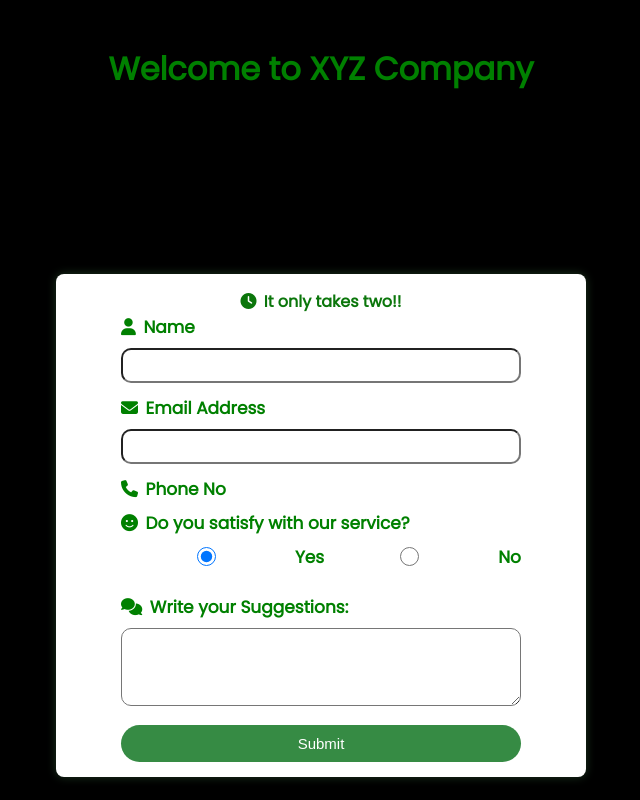
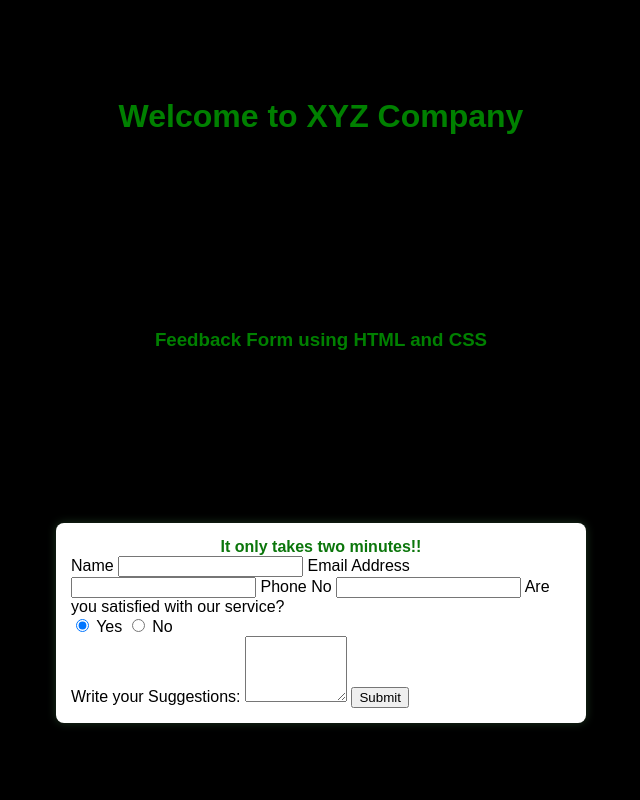
Before and after one commit to 23013726/devasc-team-1, a Flask app: page / in a window 1280 px wide. Shown: the whole page, without its empty margins (319-959 px from the left). Run offline with Flask 3, Linux system fonts and the light colour scheme.

Commit message:
Update by Henry

```diff
--- a/tempdir/templates/index.html
+++ b/tempdir/templates/index.html
@@ -1,138 +1,61 @@
 <!DOCTYPE html>
-
 <html lang="en">
 
 <head>
     <meta charset="UTF-8">
     <meta name="viewport" content="width=device-width,initial-scale=1.0">
     <title>Responsive Form Card</title>
-    <link rel="stylesheet" href="https://cdnjs.cloudflare.com/ajax/libs/font-awesome/6.5.1/css/all.min.css">
     <link rel="stylesheet" href="styles.css">
 </head>
 
 <body>
-
     <h1>Welcome to XYZ Company</h1>
-
-    <h3>Feedback Form using
-
-        HTML and CSS
-
-    </h3>
-
+    <h3>Feedback Form using HTML and CSS</h3>
     <div class="form-box">
-
         <div class="textup">
-
             <i class="fa fa-solid fa-clock"></i>
-
-            It only takes two!!
-
+            It only takes two minutes!!
         </div>
-
         <form>
-
             <label for="uname">
-
                 <i class="fa fa-solid fa-user"></i>
-
                 Name
-
             </label>
-
-            <input type="text" id="uname"
-
-                   name="uname" required>
-
-
+            <input type="text" id="uname" name="uname" required>
 
             <label for="email">
-
                 <i class="fa fa-solid fa-envelope"></i>
-
                 Email Address
-
             </label>
-
-            <input type="email" id="email"
-
-                   name="email" required>
-
-
+            <input type="email" id="email" name="email" required>
 
             <label for="phone">
-
                 <i class="fa-solid fa-phone"></i>
-
                 Phone No
-
             </label>
-
-            <inpl" id="phone"
-
-                   name="phone" required>
-
-
+            <input type="tel" id="phone" name="phone" required>
 
             <label>
-
                 <i class="fa-solid fa-face-smile"></i>
-
-                Do you satisfy with our service?
-
+                Are you satisfied with our service?
             </label>
-
             <div class="radio-group">
-
-                <input type="radio" id="yes"
-
-                       name="satisfy" value="yes" checked>
-
+                <input type="radio" id="yes" name="satisfy" value="yes" checked>
                 <label for="yes">Yes</label>
 
-
-
-                <input type="radio" id="no"
-
-                       name="satisfy" value="no">
-
+                <input type="radio" id="no" name="satisfy" value="no">
                 <label for="no">No</label>
-
             </div>
 
+            <label for="msg">
+                <i class="fa-solid fa-comments"></i>
+                Write your Suggestions:
+            </label>
+            <textarea id="msg" name="msg" rows="4" cols="10" required></textarea>
 
-
-
-            <label for="msg">
-
-
-               <i class="fa-solid fa-comments"
-                  style="margin-right: 3px;"></i>
-
-
-               Write your Suggestions:
-
-
-            </label>
-
-            <textarea id="msg" name="msg"
-
-                      rows="4" cols="10" required>
-
-            </textarea>
-
-            <button type="submit">
-
-                Submit
-
-            </button>
-
+            <button type="submit">Submit</button>
         </form>
-
     </div>
-
 </body>
 
-
-
 </html>
--- a/tempdir/templates/styles.css
+++ b/tempdir/templates/styles.css
@@ -1,11 +1,4 @@
-@import url(
-
-'https://fonts.googleapis.com/css2?family=Poppins&display=swap');
-
-
-
 body {
-
     margin: 0;
     display: flex;
     align-items: center;
@@ -16,16 +9,14 @@ body {
     font-family: 'Poppins', sans-serif;
 }
 
-
-
 .textup {
     text-align: center;
     color: rgb(11, 118, 11);
     font-weight: 700;
 }
 
-i {
-    margin-right: 3px;
+h1, h3 {
+    color: green;
 }
 
 .form-box {
@@ -35,60 +26,3 @@ i {
     border-radius: 8px;
     width: 500px;
 }
-
-form {
-    max-width: 400px;
-    margin: 0 auto;
-}
-
-.radio-group {
-    display: flex;
-    margin-bottom: 16px;
-}
-
-input[type="radio"] {
-    margin-right: 8px;
-}
-
-label {
-    display: block;
-    margin-bottom: 8px;
-    font-size: 17px;
-    color: green;
-    font-weight: 600;
-}
-
-input,
-textarea {
-    width: 100%;
-    padding: 8px;
-    margin-bottom: 12px;
-    box-sizing: border-box;
-    border-radius: 10px;
-}
-
-button {
-    background-color: #368b44;
-    color: #fff;
-    padding: 10px;
-    border: none;
-    border-radius: 25px;
-    cursor: pointer;
-    width: 100%;
-    font-size: 15px;
-    transition: .2s linear;
-}
-
-button:hover {
-    background-color: #0a6808;
-    border: none;
-    transform: translateY(-10px);
-}
-
-
-
-h1 {
-
-    color: green;
-
-}
```
